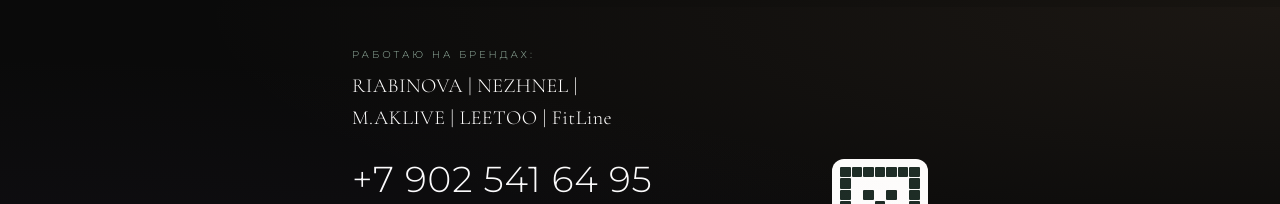
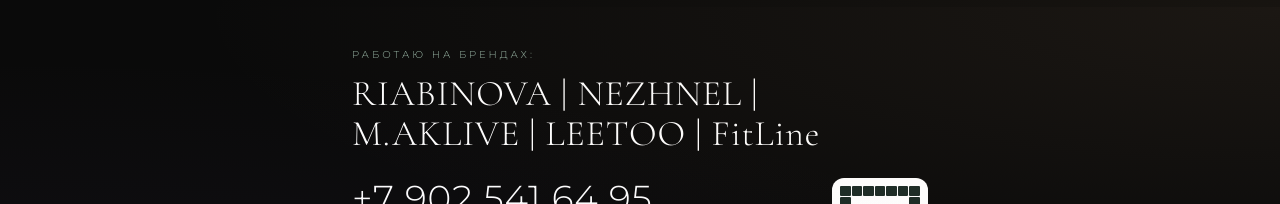
Before and after one commit to pr-poehali-dev/beauty-salon-website-22, a React (Vite) app: page / in a window 1280 px wide. Shown: the part 1581-1785 px from the top of the page. Built offline with nearby package versions, Linux system fonts and the light colour scheme.

Commit message:
feat: увеличить размер текста блока брендов

```diff
--- a/src/pages/Index.tsx
+++ b/src/pages/Index.tsx
@@ -154,8 +154,8 @@ export default function Index() {
         <div className="absolute inset-0 bg-[radial-gradient(ellipse_at_bottom_left,_rgba(100,80,140,0.08)_0%,_transparent_60%)]" />
         <div className="max-w-xl mx-auto">
           <div className="mb-6">
-            <p className="text-[#9ab8a8] text-[10px] mb-2 uppercase tracking-[0.3em] font-light">Работаю на брендах:</p>
-            <p className="text-white text-xl font-light leading-relaxed font-cormorant tracking-wide">
+            <p className="text-[#9ab8a8] text-[10px] mb-3 uppercase tracking-[0.3em] font-light">Работаю на брендах:</p>
+            <p className="text-white text-3xl md:text-4xl font-light leading-relaxed font-cormorant tracking-wide">
               RIABINOVA | NEZHNEL |<br />M.AKLIVE | LEETOO | FitLine
             </p>
           </div>
```
